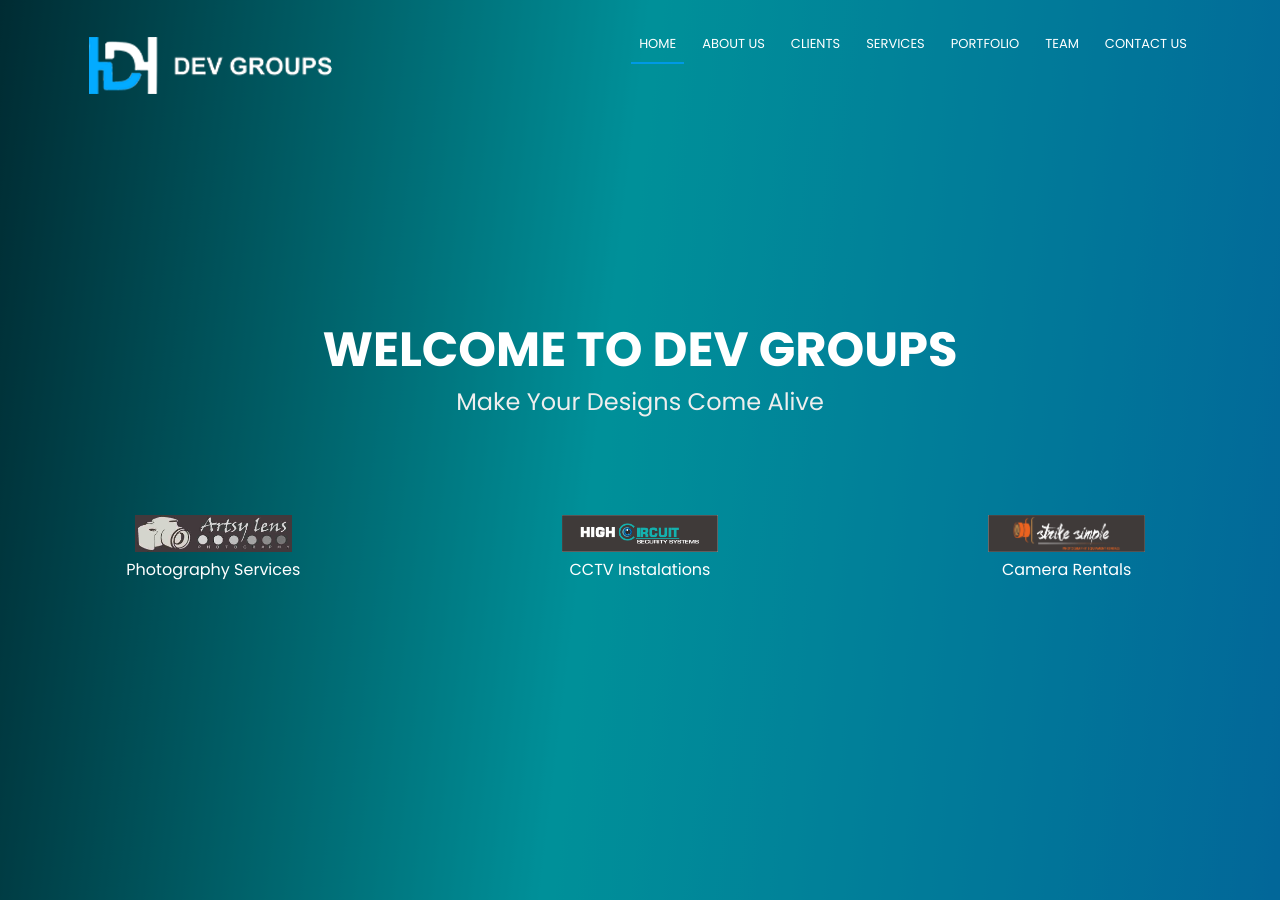
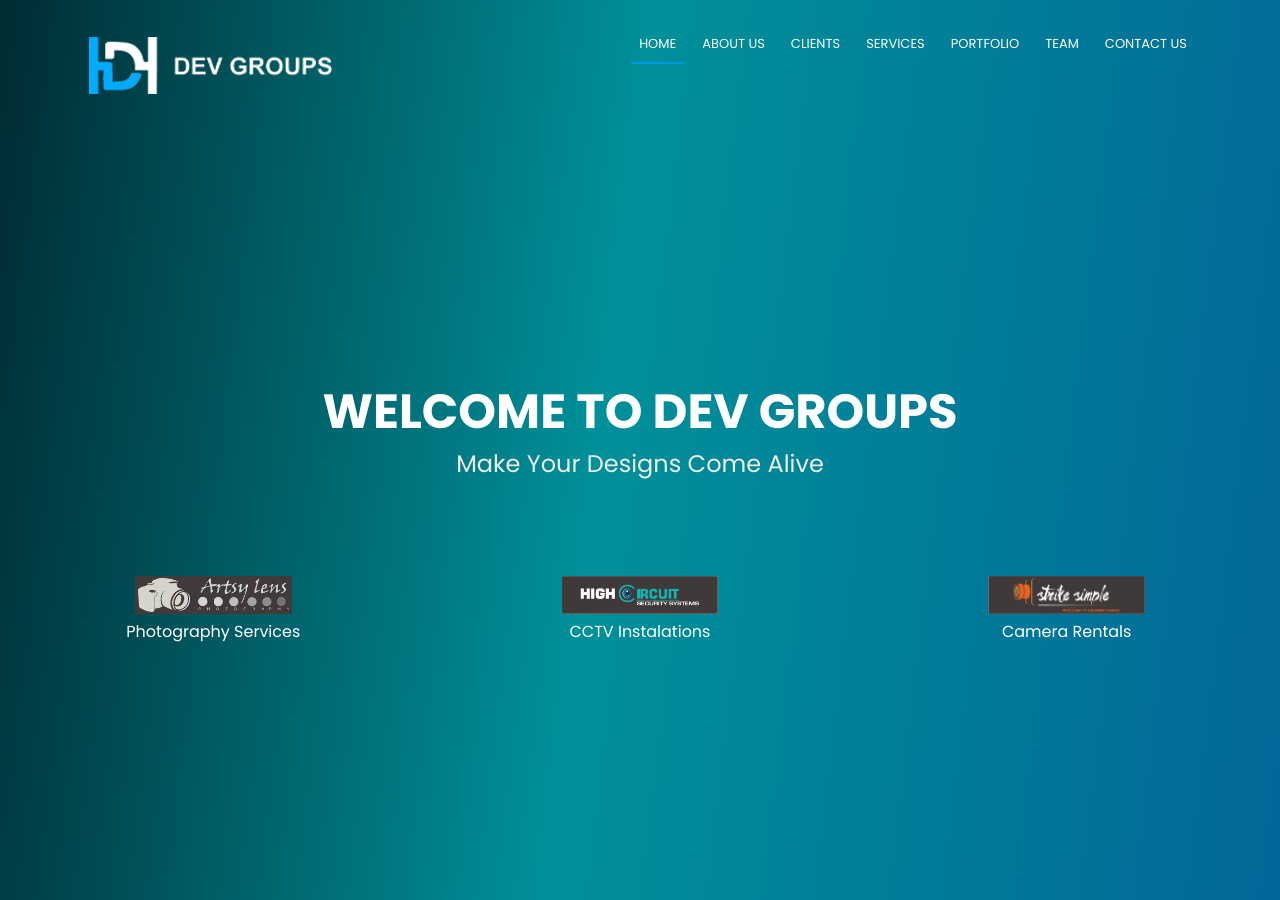
Before and after one commit to algooru/devgroups, a Jekyll site: the page built from index.html, in a window 1280 px wide and 900 px high. Built offline with Jekyll 4.4.1, drawn with Linux system fonts in a browser that asks for light colours; nearby versions of some CDN libraries.

Commit message:
increase margin-top

```diff
--- a/css/style.css
+++ b/css/style.css
@@ -1105,9 +1105,9 @@ box-shadow: 10px 10px 17px -6px rgba(0,0,0,0.75);
   opacity: 1;
 }
 
-/*#hero .hero-container h1{
+#hero .hero-container h1{
   margin-top: 12%;
-}*/
+}
 
 .coming-soon{
     width: 150px;
```
Also changed, not shown: 2 other files.
